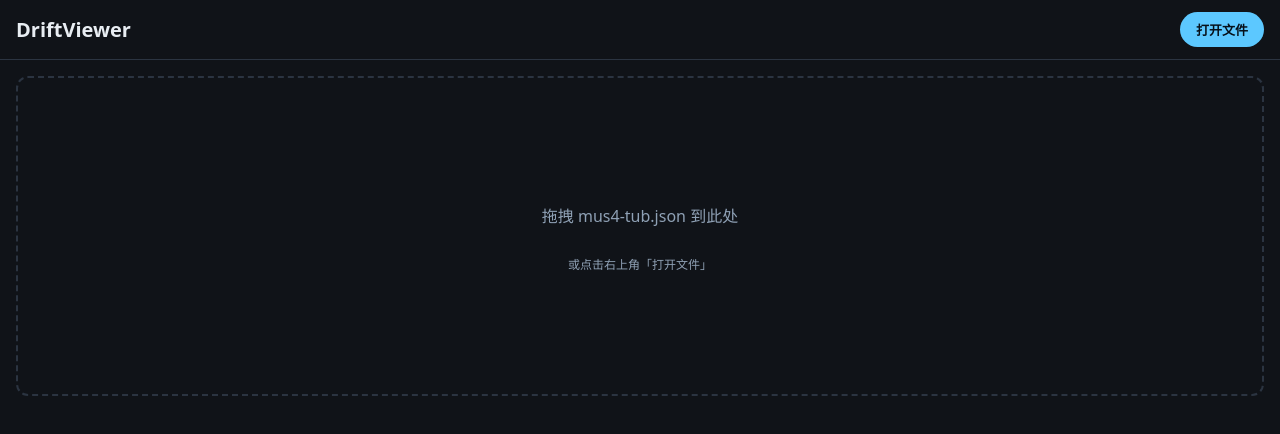
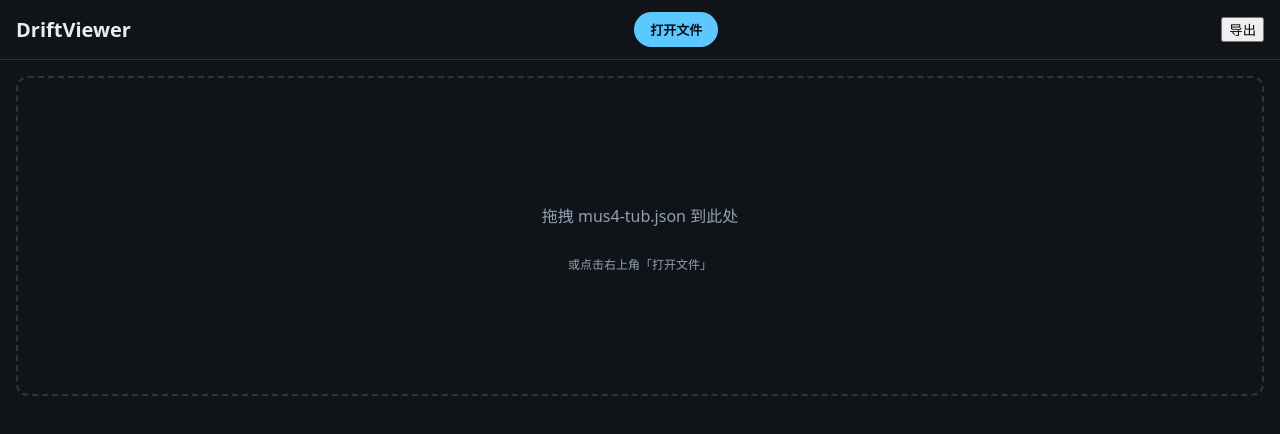
Before and after one commit to Haobot/DriftViewer, a website built with Vite: page index.html in a window 1280 px wide. Built offline with nearby package versions, Linux system fonts and the light colour scheme.

Commit message:
feat(html): add export button

```diff
--- a/index.html
+++ b/index.html
@@ -13,6 +13,7 @@
           打开文件
           <input id="fileInput" type="file" accept=".json,application/json" hidden />
         </label>
+        <button id="exportBtn" type="button" class="exportBtn">导出</button>
       </header>
       <main id="main" class="main">
         <div id="dropZone" class="dropZone">
```
